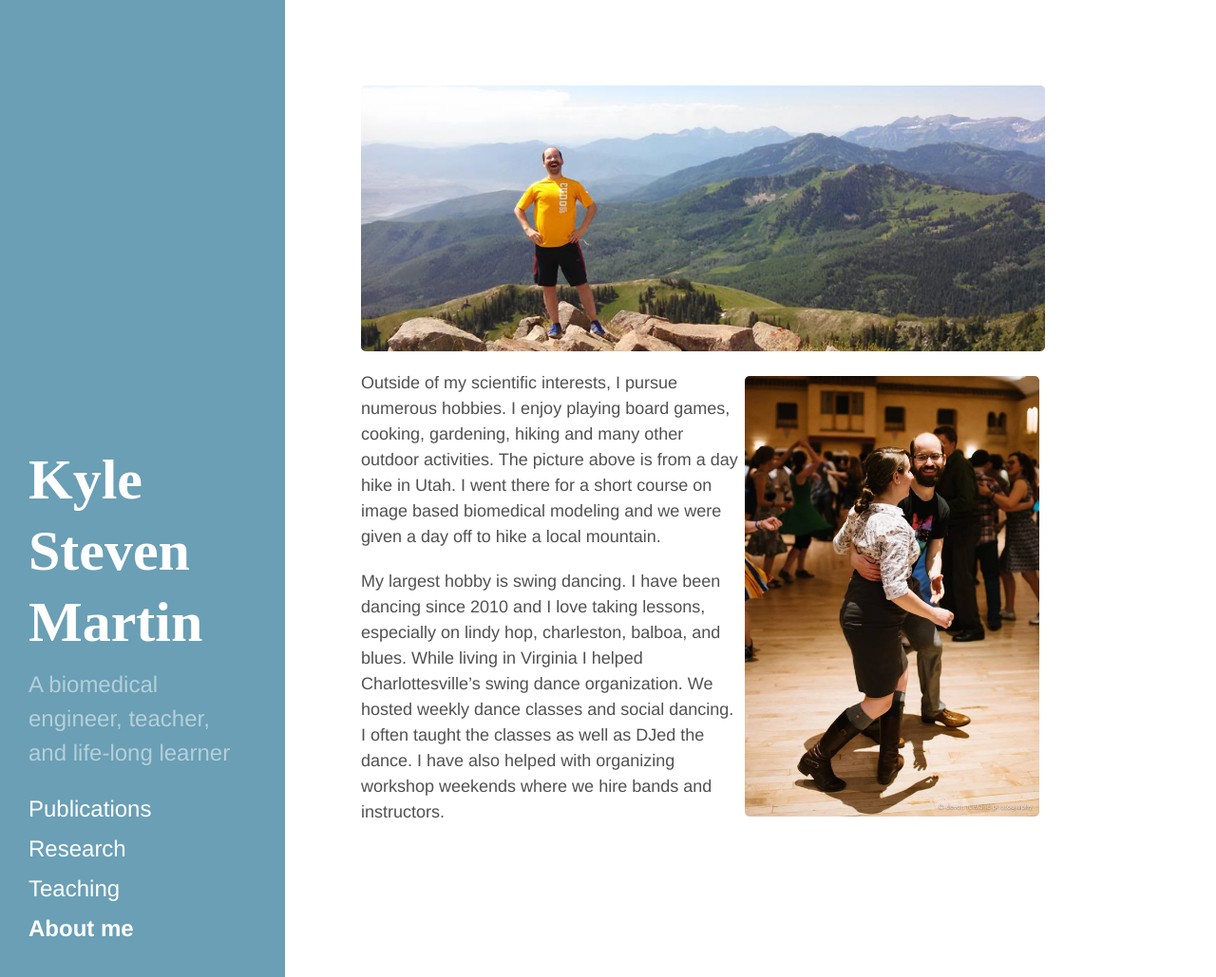
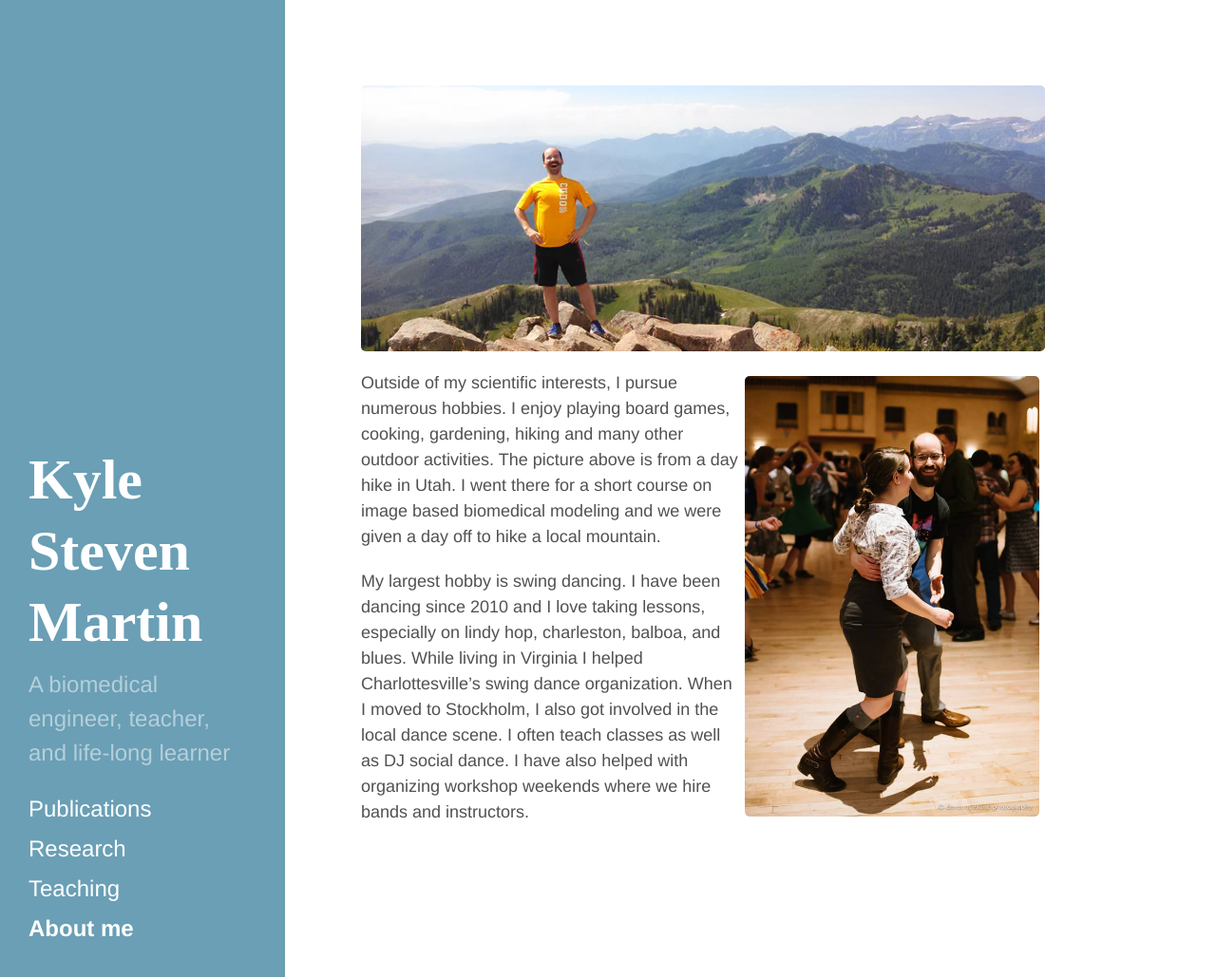
Before and after one commit to ksm362/ksm362.github.io, a Jekyll site: the page built from about.md, in a window 1280 px wide and 1029 px high. Shown: the whole window at 95% size. Built offline with Jekyll 4.4.1, drawn with Linux system fonts in a browser that asks for light colours.

Commit message:
updated about

```diff
--- a/about.md
+++ b/about.md
@@ -17,6 +17,6 @@ I went there for a short course on image based biomedical modeling and we were g
 My largest hobby is swing dancing.
 I have been dancing since 2010 and I love taking lessons, especially on lindy hop, charleston, balboa, and blues.
 While living in Virginia I helped Charlottesville's swing dance organization.
-We hosted weekly dance classes and social dancing.
-I often taught the classes as well as DJed the dance.
+When I moved to Stockholm, I also got involved in the local dance scene.
+I often teach classes as well as DJ social dance.
 I have also helped with organizing workshop weekends where we hire bands and instructors.
```
